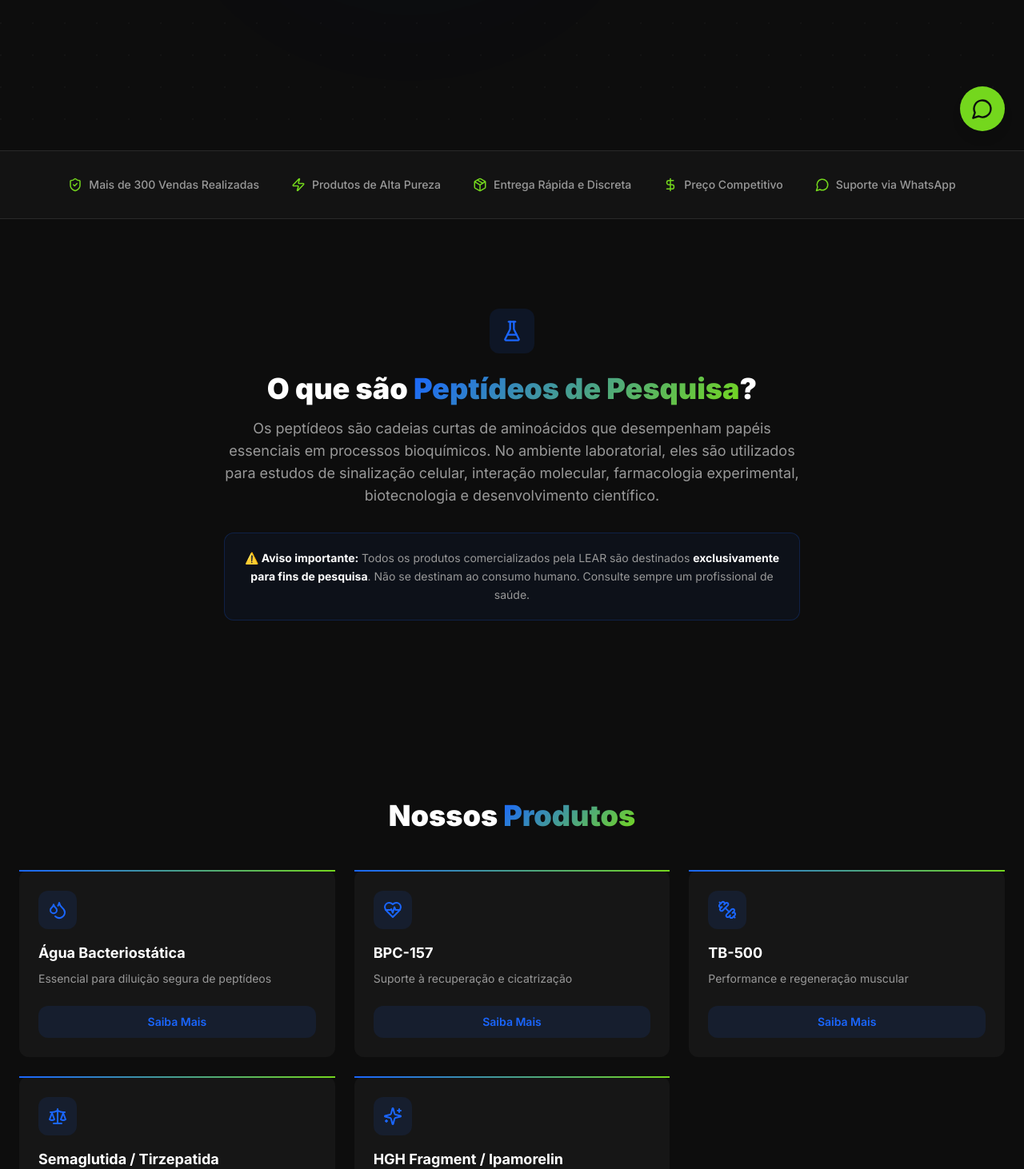
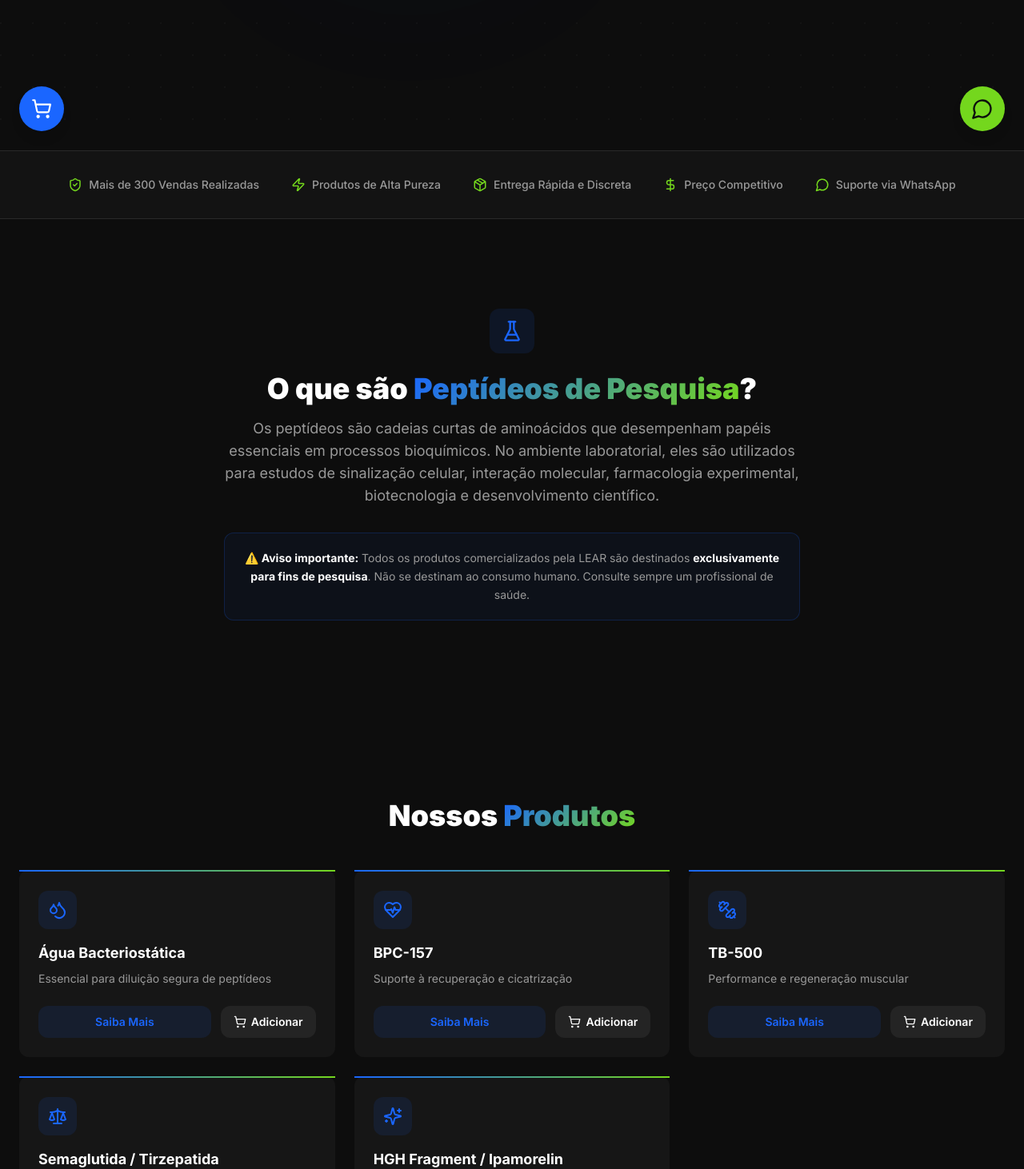
Before and after one commit to leo123-pixel/landpagelearimport, a React (Vite) app: page / in a window 1280 px wide. Shown: the part 612-2074 px from the top of the page at 80% size. Built offline with nearby package versions, Linux system fonts and the light colour scheme; the HTML template or start-up script is replaced by a standard one.

Commit message:
feat: carrinho de compras com selecao de produtos e checkout via WhatsApp

```diff
--- a/src/App.tsx
+++ b/src/App.tsx
@@ -3,6 +3,7 @@ import { Toaster as Sonner } from "@/components/ui/sonner";
 import { TooltipProvider } from "@/components/ui/tooltip";
 import { QueryClient, QueryClientProvider } from "@tanstack/react-query";
 import { BrowserRouter, Routes, Route } from "react-router-dom";
+import { CartProvider } from "@/components/CartContext";
 import Index from "./pages/Index";
 import NotFound from "./pages/NotFound";
 
@@ -11,6 +12,7 @@ const queryClient = new QueryClient();
 const App = () => (
   <QueryClientProvider client={queryClient}>
     <TooltipProvider>
+      <CartProvider>
         <Toaster />
         <Sonner />
         <BrowserRouter>
@@ -20,6 +22,7 @@ const App = () => (
             <Route path="*" element={<NotFound />} />
           </Routes>
         </BrowserRouter>
+      </CartProvider>
     </TooltipProvider>
   </QueryClientProvider>
 );
--- /dev/null
+++ b/src/components/CartContext.tsx
@@ -0,0 +1,42 @@
+import { createContext, useContext, useState, ReactNode } from "react";
+
+export type CartItem = {
+    name: string;
+};
+
+type CartContextType = {
+    items: CartItem[];
+    toggleItem: (name: string) => void;
+    isInCart: (name: string) => boolean;
+    clearCart: () => void;
+};
+
+const CartContext = createContext<CartContextType | null>(null);
+
+export const useCart = () => {
+    const ctx = useContext(CartContext);
+    if (!ctx) throw new Error("useCart must be used within CartProvider");
+    return ctx;
+};
+
+export const CartProvider = ({ children }: { children: ReactNode }) => {
+    const [items, setItems] = useState<CartItem[]>([]);
+
+    const toggleItem = (name: string) => {
+        setItems((prev) =>
+            prev.some((i) => i.name === name)
+                ? prev.filter((i) => i.name !== name)
+                : [...prev, { name }]
+        );
+    };
+
+    const isInCart = (name: string) => items.some((i) => i.name === name);
+
+    const clearCart = () => setItems([]);
+
+    return (
+        <CartContext.Provider value={{ items, toggleItem, isInCart, clearCart }}>
+            {children}
+        </CartContext.Provider>
+    );
+};
--- /dev/null
+++ b/src/components/CartFloat.tsx
@@ -0,0 +1,118 @@
+import { useState } from "react";
+import { ShoppingCart, X, Trash2, MessageCircle } from "lucide-react";
+import { useCart } from "./CartContext";
+
+const CartFloat = () => {
+    const { items, toggleItem, clearCart } = useCart();
+    const [open, setOpen] = useState(false);
+
+    const handleFinalize = () => {
+        if (items.length === 0) return;
+
+        const productList = items.map((i) => `- ${i.name}`).join("\n");
+        const message = encodeURIComponent(
+            `Olá! Tenho interesse nos seguintes produtos:\n${productList}\n\nGostaria de mais informações sobre disponibilidade e valores.`
+        );
+        window.open(`https://wa.me/595986110216?text=${message}`, "_blank");
+        clearCart();
+        setOpen(false);
+    };
+
+    return (
+        <>
+            {/* Floating cart button */}
+            <button
+                onClick={() => setOpen(!open)}
+                aria-label="Carrinho de compras"
+                className="fixed bottom-6 left-6 z-50 w-14 h-14 rounded-full bg-primary text-primary-foreground flex items-center justify-center shadow-lg hover:scale-110 transition-transform"
+            >
+                <ShoppingCart size={26} />
+                {items.length > 0 && (
+                    <span className="absolute -top-1 -right-1 w-6 h-6 rounded-full bg-accent text-accent-foreground text-xs font-bold flex items-center justify-center">
+                        {items.length}
+                    </span>
+                )}
+            </button>
+
+            {/* Cart drawer overlay */}
+            {open && (
+                <div className="fixed inset-0 z-[60]">
+                    {/* Backdrop */}
+                    <div
+                        className="absolute inset-0 bg-black/60 backdrop-blur-sm"
+                        onClick={() => setOpen(false)}
+                    />
+
+                    {/* Drawer */}
+                    <div className="absolute right-0 top-0 h-full w-full max-w-md bg-background border-l border-border shadow-2xl flex flex-col animate-in slide-in-from-right duration-300">
+                        {/* Header */}
+                        <div className="flex items-center justify-between p-6 border-b border-border">
+                            <h2 className="text-lg font-bold flex items-center gap-2">
+                                <ShoppingCart size={20} />
+                                Carrinho ({items.length})
+                            </h2>
+                            <button
+                                onClick={() => setOpen(false)}
+                                aria-label="Fechar carrinho"
+                                className="p-1 rounded-lg hover:bg-muted transition"
+                            >
+                                <X size={20} />
+                            </button>
+                        </div>
+
+                        {/* Items */}
+                        <div className="flex-1 overflow-y-auto p-6">
+                            {items.length === 0 ? (
+                                <div className="text-center text-muted-foreground py-12">
+                                    <ShoppingCart size={48} className="mx-auto mb-4 opacity-30" />
+                                    <p className="font-medium">Seu carrinho está vazio</p>
+                                    <p className="text-sm mt-1">Selecione produtos para continuar</p>
+                                </div>
+                            ) : (
+                                <ul className="space-y-3">
+                                    {items.map((item) => (
+                                        <li
+                                            key={item.name}
+                                            className="flex items-center justify-between bg-card rounded-lg p-4 border border-border"
+                                        >
+                                            <span className="font-medium text-sm">{item.name}</span>
+                                            <button
+                                                onClick={() => toggleItem(item.name)}
+                                                aria-label={`Remover ${item.name}`}
+                                                className="p-1.5 rounded-lg text-muted-foreground hover:text-destructive hover:bg-destructive/10 transition"
+                                            >
+                                                <Trash2 size={16} />
+                                            </button>
+                                        </li>
+                                    ))}
+                                </ul>
+                            )}
+                        </div>
+
+                        {/* Footer */}
+                        <div className="p-6 border-t border-border space-y-3">
+                            {items.length === 0 ? (
+                                <button
+                                    disabled
+                                    className="w-full px-6 py-3.5 rounded-lg bg-muted text-muted-foreground font-bold text-sm cursor-not-allowed"
+                                >
+                                    Selecione ao menos um produto
+                                </button>
+                            ) : (
+                                <button
+                                    onClick={handleFinalize}
+                                    className="w-full px-6 py-3.5 rounded-lg bg-accent text-accent-foreground font-bold text-sm hover:brightness-110 transition flex items-center justify-center gap-2"
+                                >
+                                    <MessageCircle size={18} />
+                                    Finalizar Pedido via WhatsApp
+                                </button>
+                            )}
+                        </div>
+                    </div>
+                </div>
+            )}
+        </>
+    );
+};
+
+export default CartFloat;
--- a/src/components/Products.tsx
+++ b/src/components/Products.tsx
@@ -1,4 +1,5 @@
-import { Droplets, HeartPulse, Dumbbell, Scale, Sparkles } from "lucide-react";
+import { Droplets, HeartPulse, Dumbbell, Scale, Sparkles, ShoppingCart, Check } from "lucide-react";
+import { useCart } from "./CartContext";
 
 const products = [
   {
@@ -28,36 +29,68 @@ const products = [
   },
 ];
 
-const Products = () => (
+const Products = () => {
+  const { toggleItem, isInCart } = useCart();
+
+  return (
     <section id="produtos" className="py-20 sm:py-28">
       <div className="container">
         <h2 className="text-3xl sm:text-4xl font-black text-center mb-12">
           Nossos <span className="gradient-text">Produtos</span>
         </h2>
         <div className="grid sm:grid-cols-2 lg:grid-cols-3 gap-6">
-        {products.map((p) => (
+          {products.map((p) => {
+            const inCart = isInCart(p.name);
+            return (
               <article
                 key={p.name}
-            className="bg-card rounded-xl p-6 border-gradient card-hover flex flex-col"
+                className={`bg-card rounded-xl p-6 flex flex-col transition-all duration-300 ${inCart
+                    ? "border-2 border-accent shadow-[0_0_24px_hsla(92,76%,48%,0.2)]"
+                    : "border-gradient card-hover"
+                  }`}
               >
                 <div className="w-12 h-12 rounded-lg bg-primary/10 flex items-center justify-center mb-4">
                   <p.icon size={24} className="text-primary" />
                 </div>
                 <h3 className="text-lg font-bold mb-2">{p.name}</h3>
                 <p className="text-muted-foreground text-sm mb-6 flex-1">{p.description}</p>
+                <div className="flex gap-3">
                   <a
                     href="https://wa.me/595986110216"
                     target="_blank"
                     rel="noopener noreferrer"
-              className="inline-flex items-center justify-center px-5 py-2.5 rounded-lg bg-primary/10 text-primary font-semibold text-sm hover:bg-primary/20 transition"
+                    className="inline-flex items-center justify-center px-5 py-2.5 rounded-lg bg-primary/10 text-primary font-semibold text-sm hover:bg-primary/20 transition flex-1"
                   >
                     Saiba Mais
                   </a>
+                  <button
+                    onClick={() => toggleItem(p.name)}
+                    aria-label={inCart ? `Remover ${p.name} do carrinho` : `Adicionar ${p.name} ao carrinho`}
+                    className={`inline-flex items-center justify-center gap-1.5 px-4 py-2.5 rounded-lg font-semibold text-sm transition-all duration-200 ${inCart
+                        ? "bg-accent text-accent-foreground hover:brightness-110"
+                        : "bg-muted text-foreground hover:bg-muted/80"
+                      }`}
+                  >
+                    {inCart ? (
+                      <>
+                        <Check size={16} />
+                        <span className="hidden sm:inline">Adicionado</span>
+                      </>
+                    ) : (
+                      <>
+                        <ShoppingCart size={16} />
+                        <span className="hidden sm:inline">Adicionar</span>
+                      </>
+                    )}
+                  </button>
+                </div>
               </article>
-        ))}
+            );
+          })}
         </div>
       </div>
     </section>
   );
+};
 
 export default Products;
--- a/src/pages/Index.tsx
+++ b/src/pages/Index.tsx
@@ -9,6 +9,7 @@ import FAQ from "@/components/FAQ";
 import CTASection from "@/components/CTASection";
 import Footer from "@/components/Footer";
 import WhatsAppFloat from "@/components/WhatsAppFloat";
+import CartFloat from "@/components/CartFloat";
 
 const Index = () => {
   return (
@@ -26,6 +27,7 @@ const Index = () => {
       </main>
       <Footer />
       <WhatsAppFloat />
+      <CartFloat />
     </>
   );
 };
```
Lines whose indentation alone changed are shown as unchanged.
